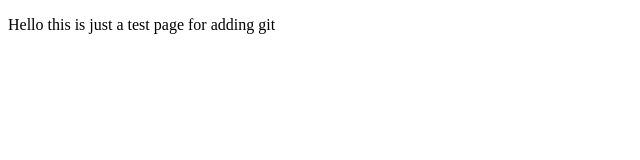
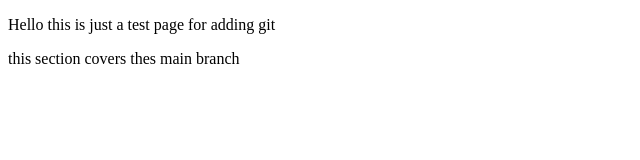
Before and after one commit to AM2345/CAN, a plain HTML site: page index.html in a window 1280 px wide. Shown: the whole page, without its empty margins (0-640 px from the left). Drawn offline with Linux system fonts and the light colour scheme.

Commit message:
line added

```diff
--- a/index.html
+++ b/index.html
@@ -7,5 +7,6 @@
 </head>
 <body>
 <p>Hello this is just a test page for adding git </p>
+<p>this section covers thes main branch</p>
 </body>
 </html>
```
Also changed, not shown: 1 other file.
